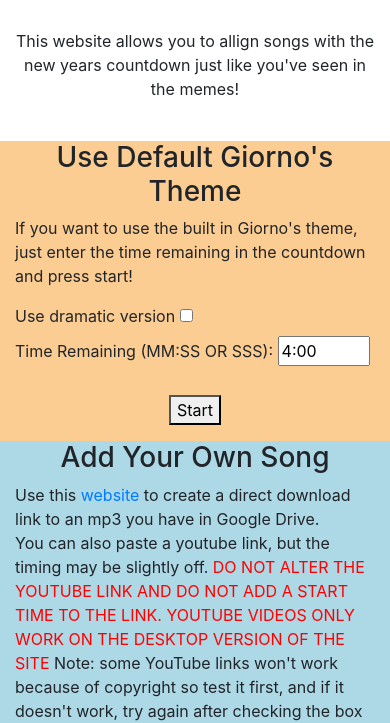
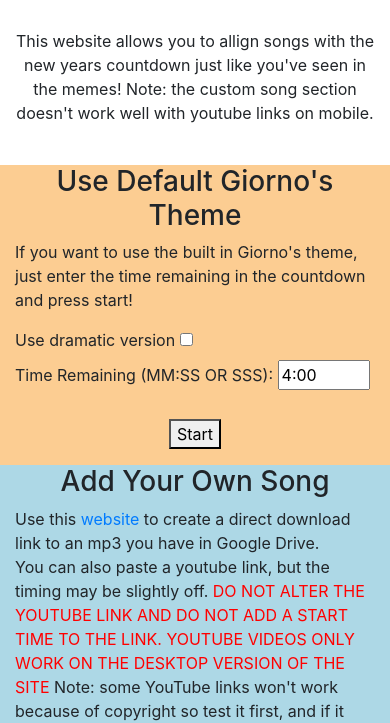
Before and after one commit to AndrewTrackim/NewYearsMusicAligner, a plain HTML site: page NewYearsMusic.html in a window 390 px wide. Shown: the part 123-846 px from the top of the page. Drawn offline with nearby package versions, Linux system fonts and the light colour scheme.

Commit message:
added message about mobile devices

```diff
--- a/NewYearsMusic.html
+++ b/NewYearsMusic.html
@@ -29,7 +29,7 @@
 			<div class= "row">
 				<div class="col">
 					<br><h1 style="text-align: center;">New Years Song Alligner</h1><br>
-					<p style="text-align: center;">This website allows you to allign songs with the new years countdown just like you've seen in the memes!</p><br>
+					<p style="text-align: center;">This website allows you to allign songs with the new years countdown just like you've seen in the memes! Note: the custom song section doesn't work well with youtube links on mobile.</p><br>
 
 					<!-- <marquee scrollamount="20">This is here because every crappy website needs scrolling text at some point.</marquee> -->
 				</div>
```
